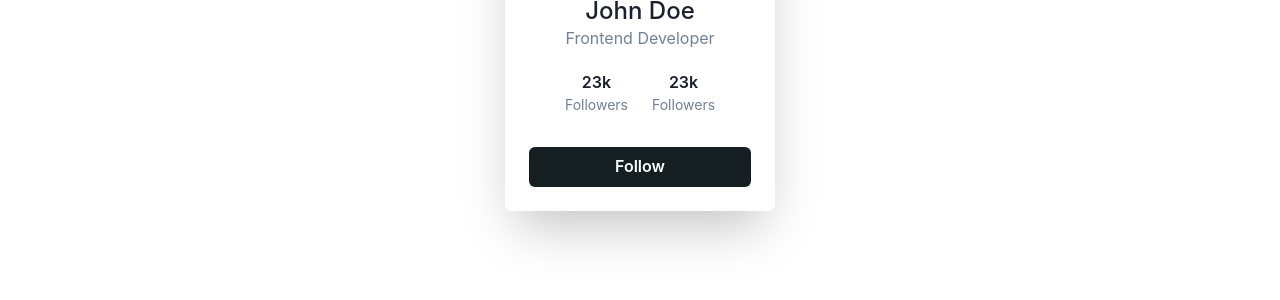
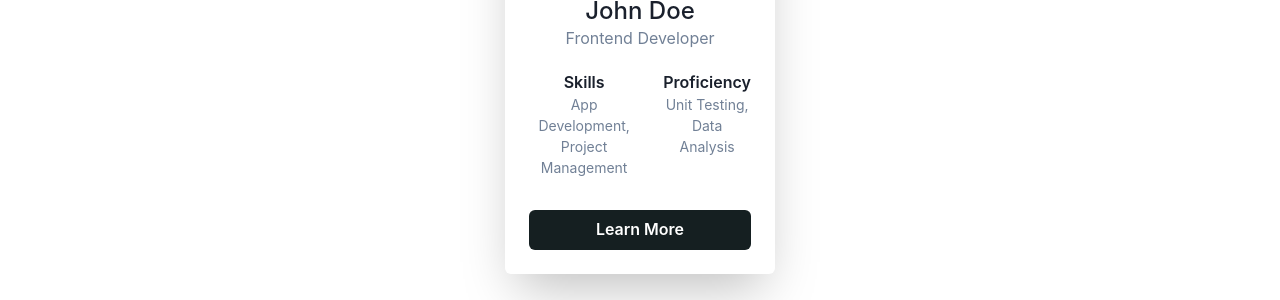
Before and after one commit to PJMantoss/skills-page, a React (Create React App) app: page / in a window 1280 px wide. Shown: the part 299-599 px from the top of the page. Built offline with nearby package versions, Linux system fonts and the light colour scheme.

Commit message:
update EmployeeCard

```diff
--- a/src/components/EmployeeCard.js
+++ b/src/components/EmployeeCard.js
@@ -53,15 +53,15 @@ import {
 
             <Stack direction={'row'} justify={'center'} spacing={6}>
               <Stack spacing={0} align={'center'}>
-                <Text fontWeight={600}>23k</Text>
+                <Text fontWeight={600}>Skills</Text>
                 <Text fontSize={'sm'} color={'gray.500'}>
-                  Followers
+                  App Development, Project Management
                 </Text>
               </Stack>
               <Stack spacing={0} align={'center'}>
-                <Text fontWeight={600}>23k</Text>
+                <Text fontWeight={600}>Proficiency</Text>
                 <Text fontSize={'sm'} color={'gray.500'}>
-                  Followers
+                  Unit Testing, Data Analysis
                 </Text>
               </Stack>
             </Stack>
@@ -76,7 +76,7 @@ import {
                 transform: 'translateY(-2px)',
                 boxShadow: 'lg',
               }}>
-              Follow
+              Learn More
             </Button>
           </Box>
         </Box>
```
